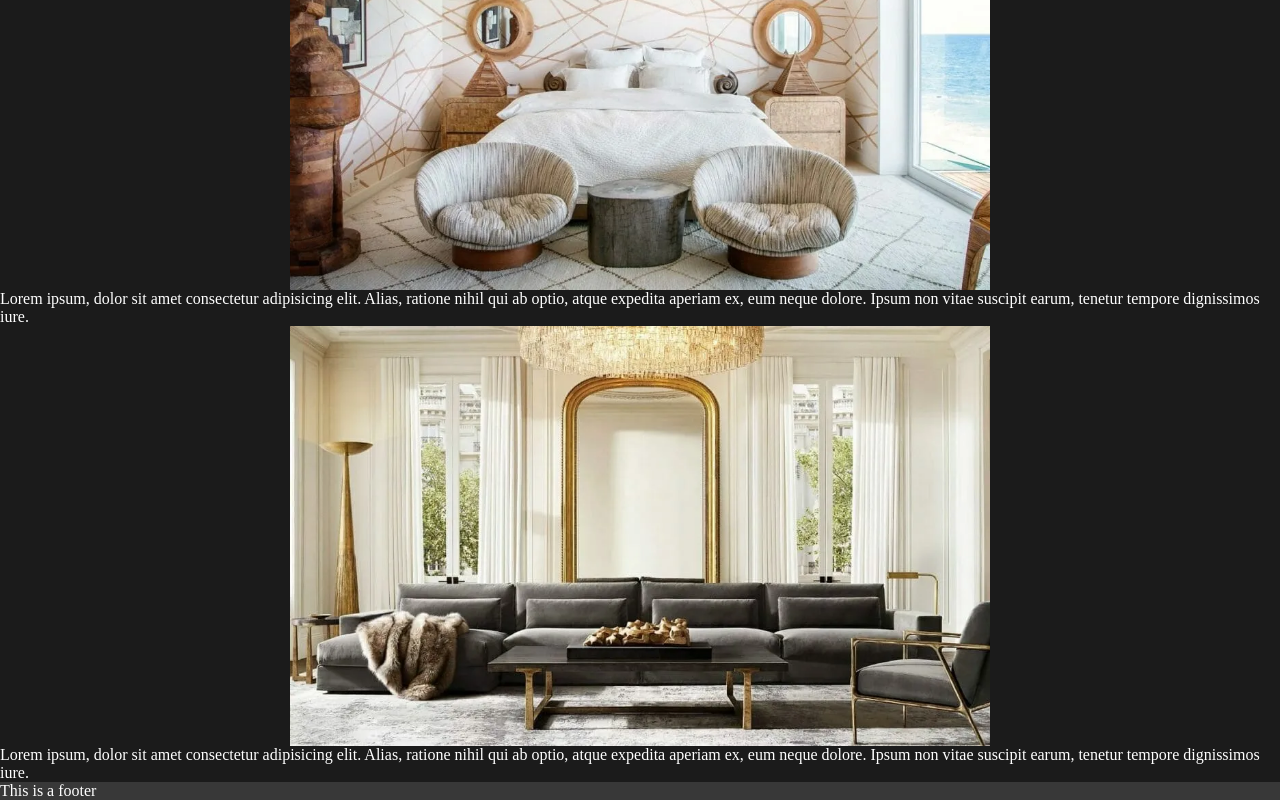
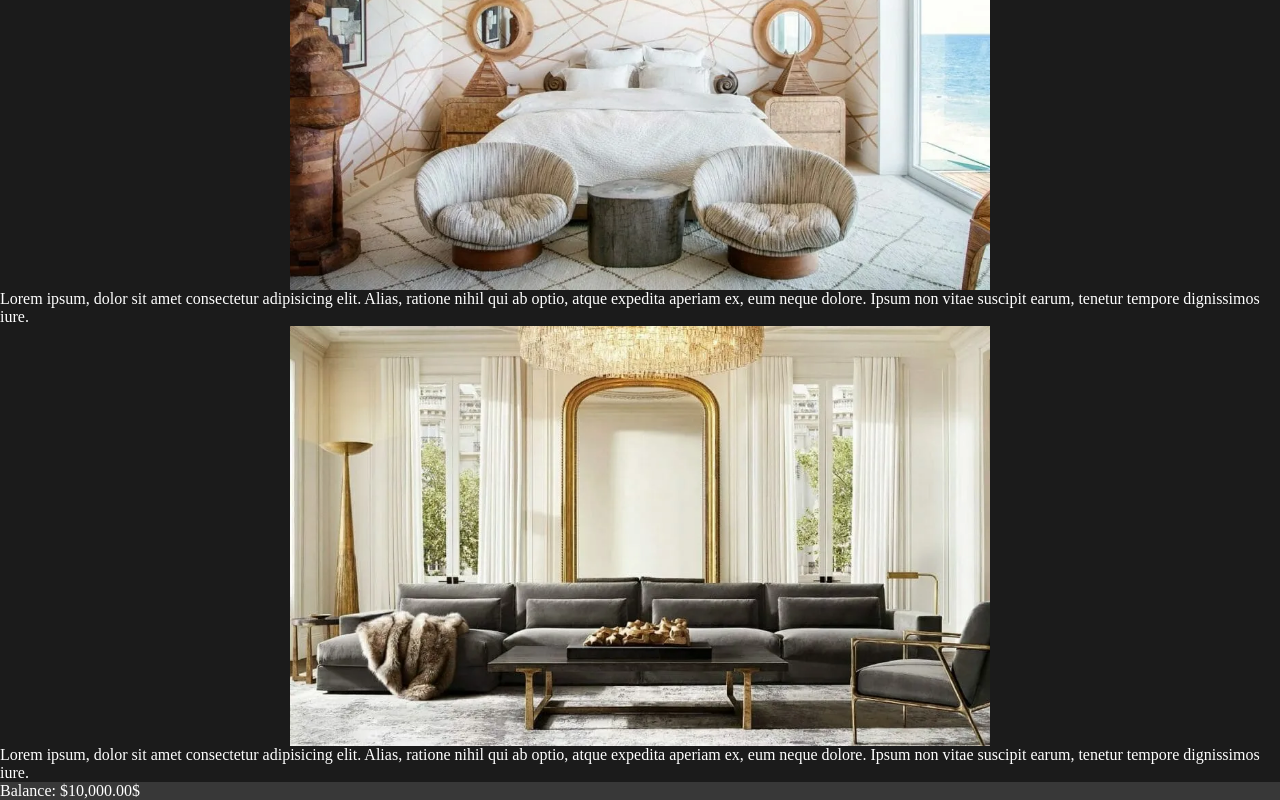
Before and after one commit to miguelruizc/odin-shopping-card, a React (Vite) app: page / in a window 1280 px wide. Shown: the part 598-1398 px from the top of the page. Built offline with nearby package versions, Linux system fonts and the light colour scheme.

Commit message:
Add balance information in footer

```diff
--- a/src/components/App.jsx
+++ b/src/components/App.jsx
@@ -9,6 +9,7 @@ import { useState } from 'react';
 
 function App() {
 	const [cart, setCart] = useState([]);
+	const [balance, setBalance] = useState(10000);
 
 	return (
 		<>
@@ -20,7 +21,7 @@ function App() {
 					<Route path="/cart" element={<Cart cart={cart} setCart={setCart} />}></Route>
 					<Route path="/*" element={<ErrorPage />}></Route>
 				</Routes>
-				<Footer />
+				<Footer balance={balance} />
 			</Router>
 		</>
 	);
--- a/src/components/Footer.jsx
+++ b/src/components/Footer.jsx
@@ -1,7 +1,12 @@
-const Footer = () => {
+const Footer = ({ balance }) => {
+	const formatedBalance = new Intl.NumberFormat('en-US', {
+		style: 'currency',
+		currency: 'USD',
+	}).format(balance);
+
 	return (
 		<div className="footer">
-			<p>This is a footer</p>
+			<p>Balance: {formatedBalance}$</p>
 		</div>
 	);
 };
```
